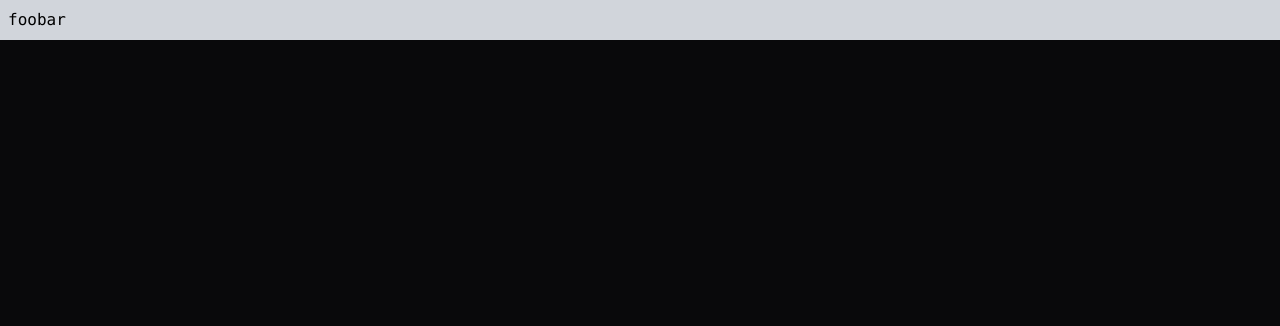
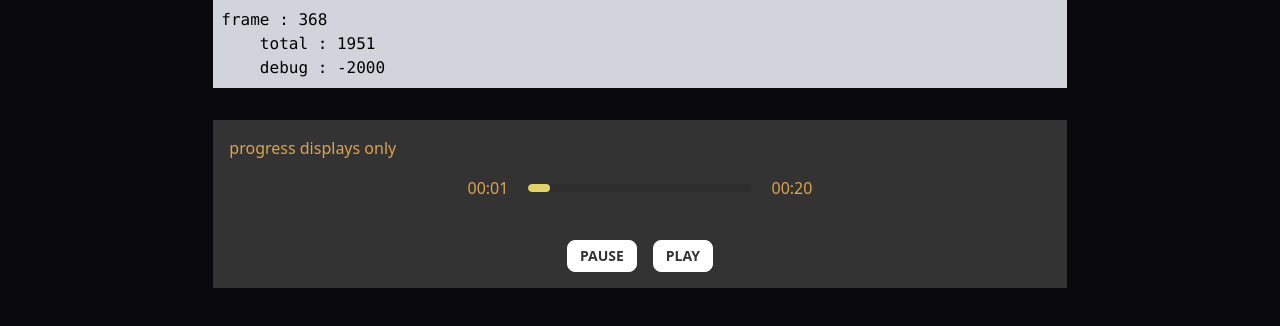
Before and after one commit to multimonos/mm-player-v1, a SvelteKit app: page / in a window 1280 px wide. Shown: the top 326 px of the page. Built offline with nearby package versions, Linux system fonts and the light colour scheme.

Commit message:
rollback progresssbar

```diff
--- a/src/lib/Debug.svelte
+++ b/src/lib/Debug.svelte
@@ -1,3 +1 @@
-<pre class="bg-gray-300 mb-8 p-2 text-black">
-<slot/>
-</pre>
+<pre class="bg-gray-300 mb-8 p-2 text-black w-2/3 mx-auto"><slot/></pre>
--- /dev/null
+++ b/src/lib/Progress.svelte
@@ -0,0 +1,24 @@
+<script>
+    // props
+    export let value = 0
+    export let max = 0
+
+    // fns
+    const millisToTime = ms => {
+        const total = Math.floor( ms / 1000 )
+        const mins = Math.floor( total / 60 )
+        const secs = (total - mins * 60)
+        return `${ mins.toString().padStart( 2, '0' ) }:${ secs.toString().padStart( 2, '0' ) }`
+    }
+
+    // reactives
+    $:current = max ? millisToTime( value ) : '∞'
+    $:duration = max ? millisToTime( max ) : '∞'
+</script>
+
+
+<div class="flex justify-center items-center p-4 text-center space-x-2">
+    <span class="w-16">{current}</span>
+    <progress class="progress progress-warning w-56" value={value} max={max}/>
+    <span class="w-16">{duration}</span>
+</div>
--- /dev/null
+++ b/src/lib/Timer.svelte
@@ -0,0 +1,3 @@
+<script>
+    export let
+</script>
--- /dev/null
+++ b/src/lib/timeline-control.js
@@ -0,0 +1,32 @@
+// Example usage,
+//
+// const s = performance.now()
+//
+// const timeline = [
+//     { time: 2000, fn: play },
+//     { time: 3000, fn: pause }, // +1
+//     { time: 4000, fn: play },
+//     { time: 6000, fn: pause }, // +2
+//     { time: 7500, fn: play },
+//     { time: 8500, fn: pause }, // +2
+//     { time: 13000, fn: play },
+//     {
+//         time: 20000, fn: () => {
+//             console.log( '/// killed' )
+//             state = 'killed'
+//         }
+//     },
+// ]
+// timelineControl( timeline, 0, s )( s )
+
+export const timelineControl = ( marks, ptr, started ) => curr => {
+
+    const dt = Math.ceil( curr - started )
+
+    if ( marks[ptr] && dt >= marks[ptr].time ) {
+        marks[ptr].fn()
+        ptr++
+    }
+
+    requestAnimationFrame( timelineControl( marks, ptr, started ) )
+}
--- a/src/routes/+page.svelte
+++ b/src/routes/+page.svelte
@@ -1,9 +1,123 @@
 <script>
     import Debug from "$lib/Debug.svelte"
+    import { onMount } from "svelte"
+    import { writable } from "svelte/store"
+    import Progress from "$lib/Progress.svelte"
+    import {timelineControl} from "$lib/timeline-control.js"
+
+
+    const ceil = a => a.map( Math.ceil ).map( x => new String( x ).padEnd( 6, ' ' ) ).join( '  ' )
+
+    const total = writable( 0 )
+    // vars
+    ////////////////////////////////////////
+    let frame
+    let count = 0
+    let started = false
+    let duration = 20000
+    let state = 'ready'
+    let debugStart = 0
+    let debugEnd = 0
+    let sigma = 0
+    let dt = 0
+
+    const update = ( started, prev ) => curr => {
+
+
+        console.log( state.padStart( 12, ' ' ), ':', ceil( [ started, curr, dt, $total ] ) )
+
+        if ( state === "paused" ) {
+            sigma = $total
+
+        } else if ( state === 'playing' ) {
+
+            dt = curr - started
+            $total = sigma + dt
+
+            if ( $total >= duration ) {
+                debugEnd = performance.now()
+                console.log( 'total', Math.ceil( $total ) )
+                state = 'finished'
+                console.log( '/// end' )
+            } else {
+                setTimeout( () => frame = requestAnimationFrame( update( started ) ), 50 )
+            }
+        }
+    }
+
+
+    // ui event handlers
+    ////////////////////////////////////////
+
+    const pause = () => {
+        console.log( '/// paused' )
+        state = 'paused'
+    }
+
+    const play = () => {
+        if ( state === 'playing' ) return
+
+        const startedAt = performance.now()
+
+        if ( 'ready' === state ) {
+            debugStart = performance.now() // debug
+            console.log( '/// begin' )
+            state = 'playing'
+            started = true
+            update( startedAt )( startedAt )
+
+        } else if ( state === 'paused' ) {
+            console.log( '/// resumed' )
+            state = 'playing'
+            update( startedAt )( startedAt + 1 ) // add a teeny tiny delta bc this is always in the future
+        }
+    }
+
+    onMount( () => {
+        console.clear()
+
+        const s = performance.now()
+
+        const timeline = [
+            { time: 2000, fn: play },
+            { time: 3000, fn: pause }, // +1
+            { time: 4000, fn: play },
+            { time: 6000, fn: pause }, // +2
+            { time: 7500, fn: play },
+            { time: 8500, fn: pause }, // +2
+            { time: 13000, fn: play },
+            {
+                time: 20000, fn: () => {
+                    console.log( '/// killed' )
+                    state = 'killed'
+                }
+            },
+        ]
+        timelineControl( timeline, 0, s )( s )
+    } )
+
+    $: debugTime = Math.ceil( debugEnd - debugStart )
 </script>
 
 
+<Debug>
+    frame : {frame}
+    total : {Math.ceil( $total )}
+    debug : {debugTime}
+    <!--    played: {played}-->
+    <!--    elapsed: {timer.elapsed}-->
+</Debug>
 
-<Debug>
-    foobar
-</Debug>
+<div class="bg-primary-content p-4 w-2/3 mx-auto">
+
+    <p>progress displays only</p>
+
+    <Progress value={$total} max={duration}/>
+
+    <br>
+
+    <div class="flex justify-center space-x-4">
+        <button type="button" class="btn btn-sm btn-primary" on:click={pause}>pause</button>
+        <button type="button" class="btn btn-sm btn-primary" on:click={play}>play</button>
+    </div>
+</div>
--- /dev/null
+++ b/src/routes/progressbar/+page.svelte
@@ -0,0 +1,76 @@
+<script>
+    import Debug from "$lib/Debug.svelte"
+    import { onMount } from "svelte"
+    import { writable } from "svelte/store"
+    import Progress from "./Progress.svelte"
+
+
+    const total = writable( 0 )
+
+    let started = false
+    let duration = 20000
+    let state = 'ready'
+    let sigma = 0
+
+    const update = started => curr => {
+
+        if ( state === "paused" ) {
+            sigma = $total
+
+        } else if ( state === 'playing' ) {
+
+            const dt = curr - started
+            $total = sigma + dt
+
+            if ( $total < duration ) {
+                setTimeout( () => requestAnimationFrame( update( started ) ), 50 )
+            }
+        }
+    }
+
+
+    // ui event handlers
+    ////////////////////////////////////////
+
+    const pause = () => {
+        state = 'paused'
+    }
+
+    const play = () => {
+        if ( state === 'playing' ) return
+
+        if ( 'ready' === state ) {
+            state = 'playing'
+            started = true
+            const startedAt = performance.now()
+            update( startedAt )( startedAt + 1 )
+
+        } else if ( state === 'paused' ) {
+            state = 'playing'
+            const startedAt = performance.now()
+            update( startedAt )( startedAt + 1 ) // add a teeny tiny delta bc this is always in the future
+        }
+    }
+
+    onMount( () => {
+        console.clear()
+    } )
+
+</script>
+
+
+<Debug>
+    total : {Math.ceil( $total )}
+</Debug>
+
+<div class="bg-primary-content p-4 w-2/3 mx-auto">
+
+    <Progress value={$total} max={duration}/>
+
+    <br>
+
+    <div class="flex justify-center space-x-4">
+        <button type="button" class="btn btn-sm btn-primary" on:click={pause}>pause</button>
+        <button type="button" class="btn btn-sm btn-primary" on:click={play}>play</button>
+    </div>
+</div>
--- /dev/null
+++ b/src/routes/progressbar/Progress.svelte
@@ -0,0 +1,24 @@
+<script>
+    // props
+    export let value = 0
+    export let max = 0
+
+    // fns
+    const millisToTime = ms => {
+        const total = Math.floor( ms / 1000 )
+        const mins = Math.floor( total / 60 )
+        const secs = (total - mins * 60)
+        return `${ mins.toString().padStart( 2, '0' ) }:${ secs.toString().padStart( 2, '0' ) }`
+    }
+
+    // reactives
+    $:current = max ? millisToTime( value ) : '∞'
+    $:duration = max ? millisToTime( max ) : '∞'
+</script>
+
+
+<div class="flex justify-center items-center p-4 text-center space-x-2">
+    <span class="w-16">{current}</span>
+    <progress class="progress progress-warning w-56" value={value} max={max}/>
+    <span class="w-16">{duration}</span>
+</div>
```
